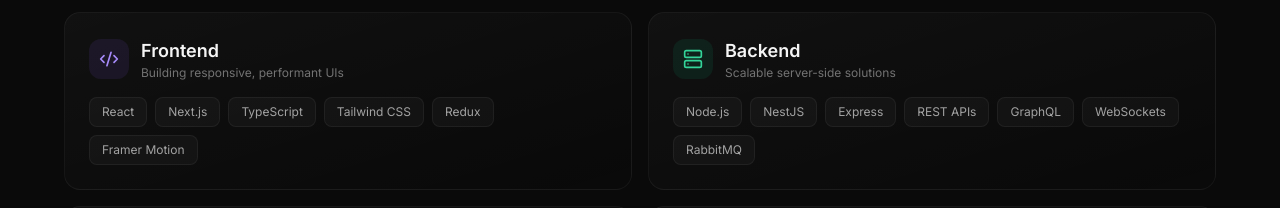
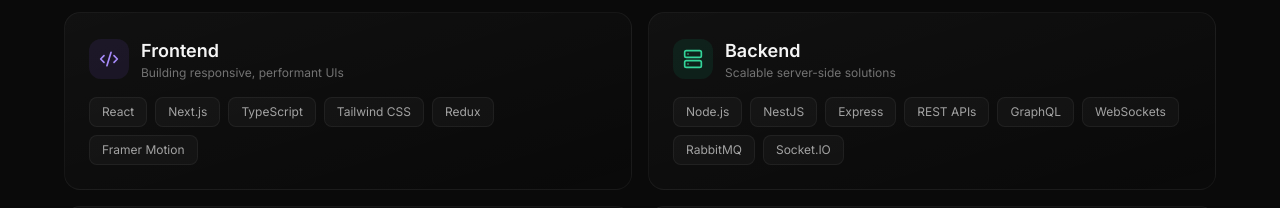
Before and after one commit to zeshantahir105/Portfolio-26, a Next.js app: page / in a window 1280 px wide. Shown: the part 1260-1468 px from the top of the page. Built offline with nearby package versions, Linux system fonts and the light colour scheme.

Commit message:
socket io

```diff
--- a/components/Skills.tsx
+++ b/components/Skills.tsx
@@ -50,6 +50,7 @@
         "GraphQL",
         "WebSockets",
         "RabbitMQ",
+        "Socket.IO",
       ],
       accent: "emerald",
     },
```
